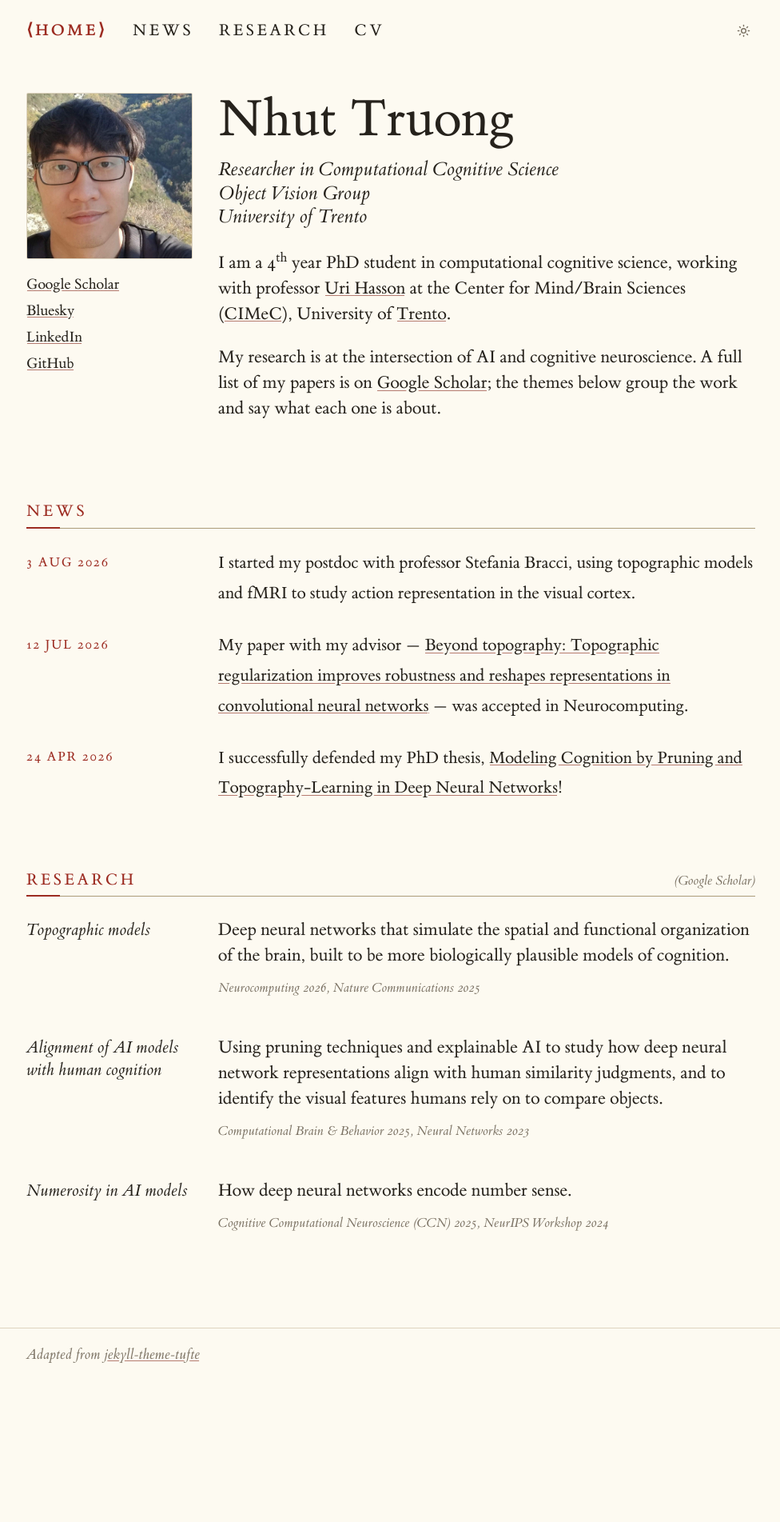
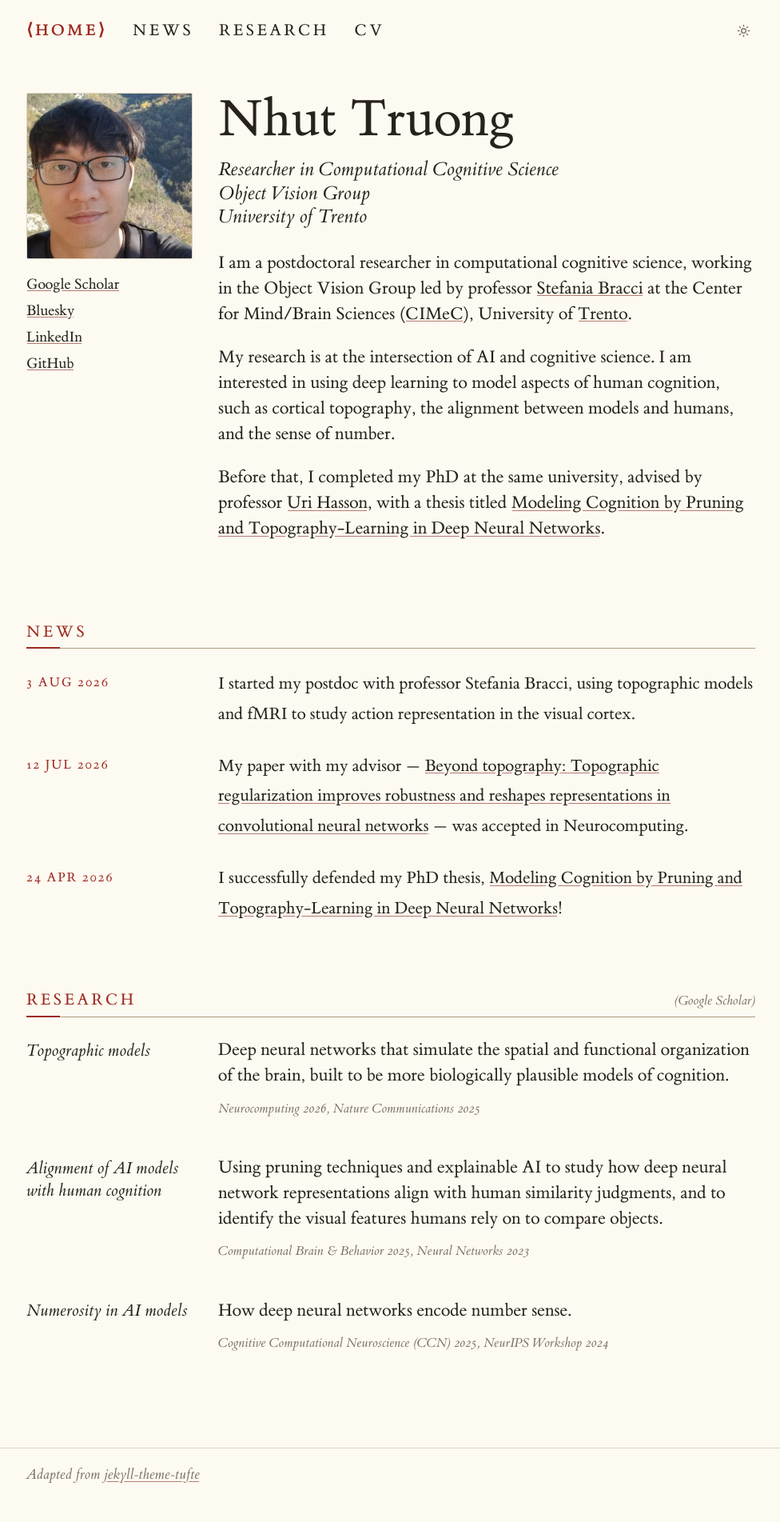
Before and after one commit to tlmnhut/tlmnhut.github.io, a Jekyll site: the page built from _pages/about.md, in a window 1280 px wide. Shown: the whole page at 80% size, without its empty margins (151-1127 px from the left). Built offline with Jekyll 4.4.1, drawn with Linux system fonts in a browser that asks for light colours; before the commit the page ends 1753 px from its top, so only the background shows below that.

Commit message:
Rewrite the bio: postdoc with Bracci, PhD with Hasson
Replaces the "4th year PhD student" opening, which had been contradicting the
site's own News section since the postdoc-start and PhD-defense entries went
in two sessions ago.

Corrections to the draft, beyond retyping it as markdown links:
- "univerisy" -> "university"; the doubled space before "Modeling Cognition..."
- "with professor Uri Hasson[link] with the thesis on" repeated "with" twice in
  close succession -- "advised by professor ..., with a thesis titled ..." reads
  cleaner and avoids it.
- "using deep learning to models human aspects (? other better words)" was the
  one place asked for a rewrite outright: "to model aspects of human cognition"
  fixes the verb agreement and drops the ambiguous "human aspects." The three
  examples given -- cortical topography, alignment of models and human[s],
  number sense in models -- are kept as the sentence's anchors, tightened to
  "cortical topography, the alignment between models and humans, and the sense
  of number," which now also echoes the three Research theme titles below it.
- The link given for "University of Trento" actually pointed to CIMeC
  (cimec.unitn.it) -- confirmed via Stefania Bracci's own university page,
  which lists her as "Associate professor: Center for Mind/Brain Sciences -
  CIMeC." Restored the site's existing pattern instead of the mismatched link:
  "Center for Mind/Brain Sciences ([CIMeC](cimec.unitn.it)), University of
  [Trento](unitn.it/en)" -- CIMeC named explicitly and linked correctly, Trento
  pointing at the university's own site.
- Dropped the old second paragraph's "full list of my papers is on Google
  Scholar" pointer: that link now appears twice already outside the bio (the
  profile links row, and the "(Google Scholar)" link on the Research heading),
  so a third mention in running text would be redundant.

All five links verified live (200) before use, including confirming Bracci's
affiliation independently rather than trusting the URL's label at face value.

Verified in headless Chrome at 345/685/985px: 5 links render, no overflow.

Co-Authored-By: Claude Sonnet 5 <noreply@anthropic.com>

```diff
--- a/_pages/about.md
+++ b/_pages/about.md
@@ -8,10 +8,15 @@ redirect_from:
   - /publications.html
 ---
 
-I am a 4<sup>th</sup> year PhD student in computational cognitive science, working with professor
-[Uri Hasson](http://hasson.org/) at the Center for Mind/Brain Sciences
-([CIMeC](https://www.cimec.unitn.it/en)), University of [Trento](https://www.unitn.it/en).
+I am a postdoctoral researcher in computational cognitive science, working in the Object Vision
+Group led by professor [Stefania Bracci](https://webapps.unitn.it/du/en/Persona/PER0076943/Curriculum)
+at the Center for Mind/Brain Sciences ([CIMeC](https://www.cimec.unitn.it/en)), University of
+[Trento](https://www.unitn.it/en).
 
-My research is at the intersection of AI and cognitive neuroscience. A full list of my papers is on
-[Google Scholar](https://scholar.google.com/citations?user=vs1cgLcAAAAJ&hl=en); the themes below
-group the work and say what each one is about.
+My research is at the intersection of AI and cognitive science. I am interested in using deep
+learning to model aspects of human cognition, such as cortical topography, the alignment between
+models and humans, and the sense of number.
+
+Before that, I completed my PhD at the same university, advised by professor
+[Uri Hasson](http://hasson.org/), with a thesis titled
+[Modeling Cognition by Pruning and Topography-Learning in Deep Neural Networks](https://tesidottorato.depositolegale.it/bitstream/20.500.14242/367009/1/Nhut_thesis_v2.pdf).
```
